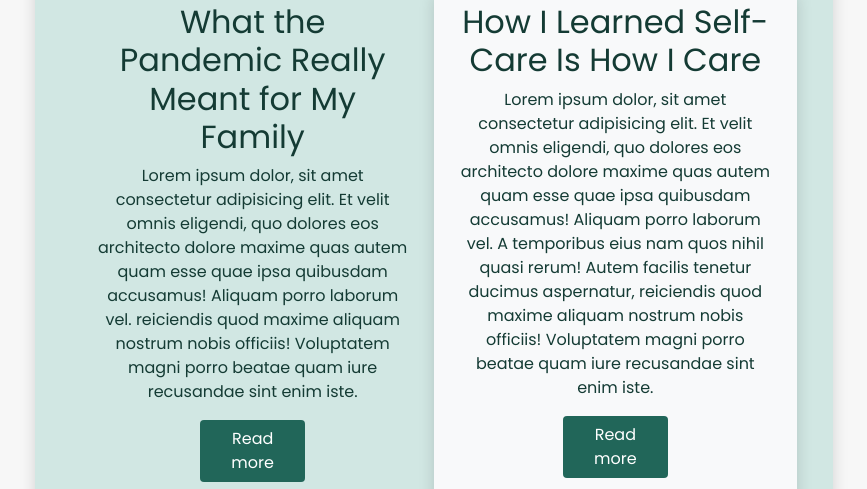
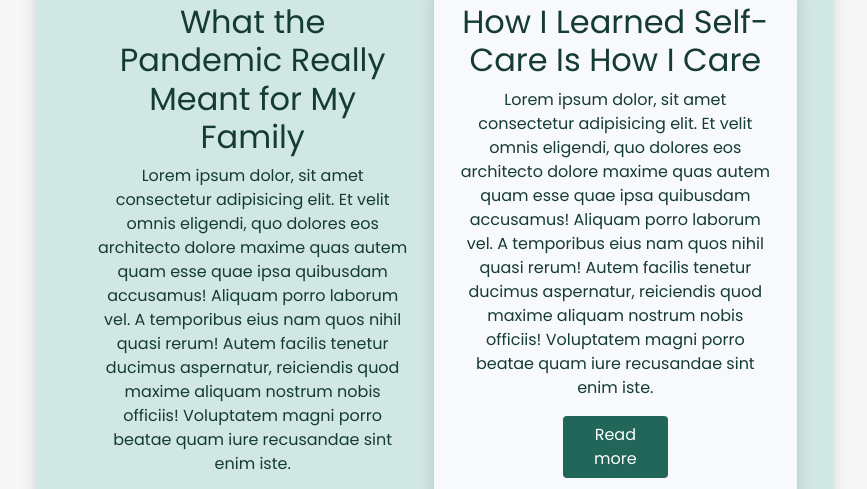
Before and after one commit to ProjectMarble01/ProjectMarble01.github.io, a website: page index.html in a window 1280 px wide. Shown: the part 2291-2780 px from the top of the page, without its empty margins (206-1073 px from the left). Drawn offline with nearby package versions, Linux system fonts and the light colour scheme.

Commit message:
Revised some contents

```diff
--- a/index.html
+++ b/index.html
@@ -107,7 +107,7 @@
                         <div class="col col-md-6 col-sm-12 col-xs-12 text-center bodyContainer rounded-3 text-dark py-3 px-4 mx-auto my-3">
                             <h2 class="customText">What the Pandemic Really Meant for My Family</h2>
                             <p class="customText">Lorem ipsum dolor, sit amet consectetur adipisicing elit. Et velit omnis eligendi, quo dolores eos architecto dolore maxime quas autem quam esse quae ipsa quibusdam accusamus! Aliquam porro laborum vel.
-                            reiciendis quod maxime aliquam nostrum nobis officiis! Voluptatem magni porro beatae quam iure recusandae sint enim iste.</p>
+                                A temporibus eius nam quos nihil quasi rerum! Autem facilis tenetur ducimus aspernatur, reiciendis quod maxime aliquam nostrum nobis officiis! Voluptatem magni porro beatae quam iure recusandae sint enim iste.</p>
                             <div class="d-grid gap-2 col-4 mx-auto"><button class="btn customBtn">Read more</button></div>
                         </div>
                         <div class="col col-md-6 col-sm-12 col-xs-12 text-center bodyContainer shadow bg-light rounded-3 text-dark py-3 px-4 mx-auto my-3">
```
